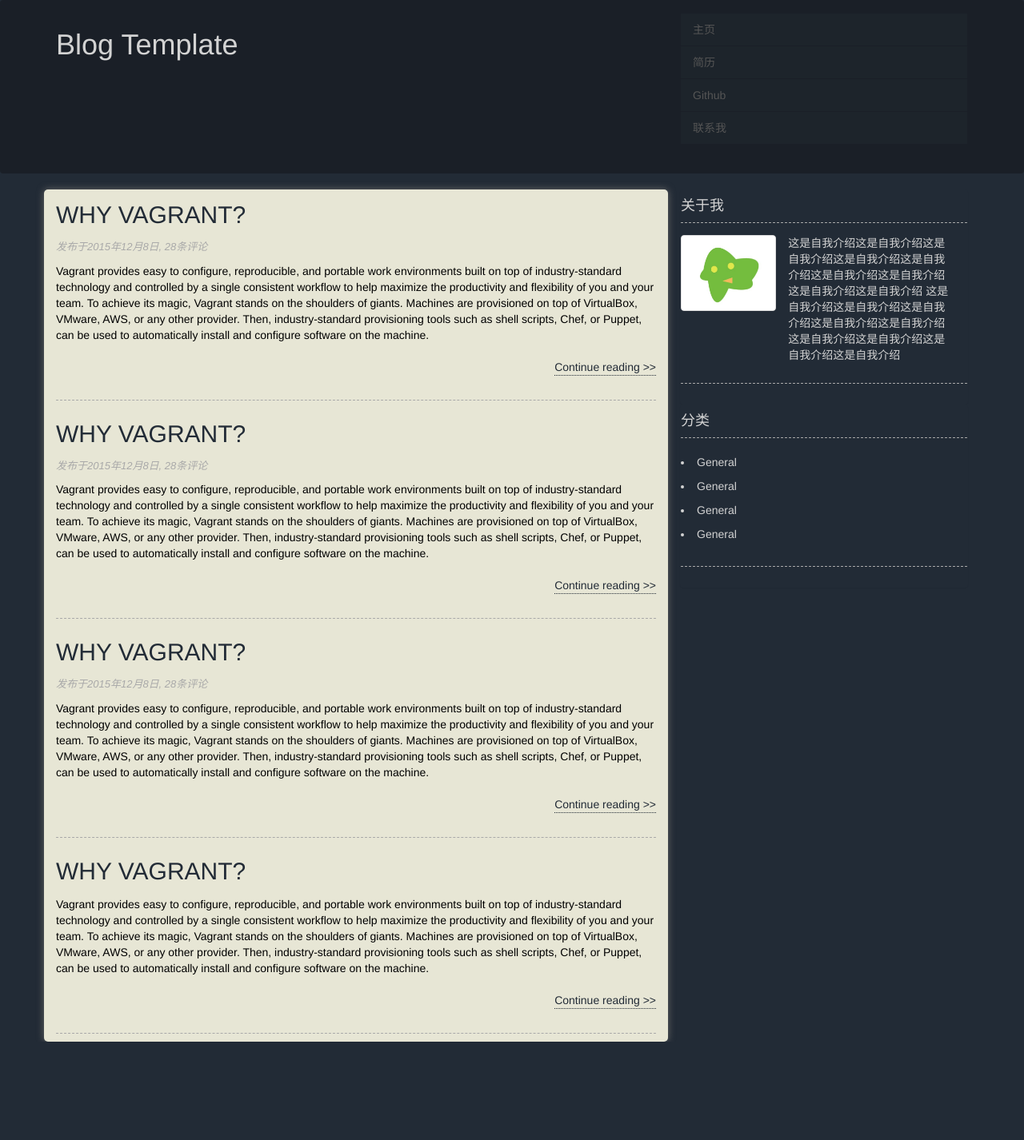
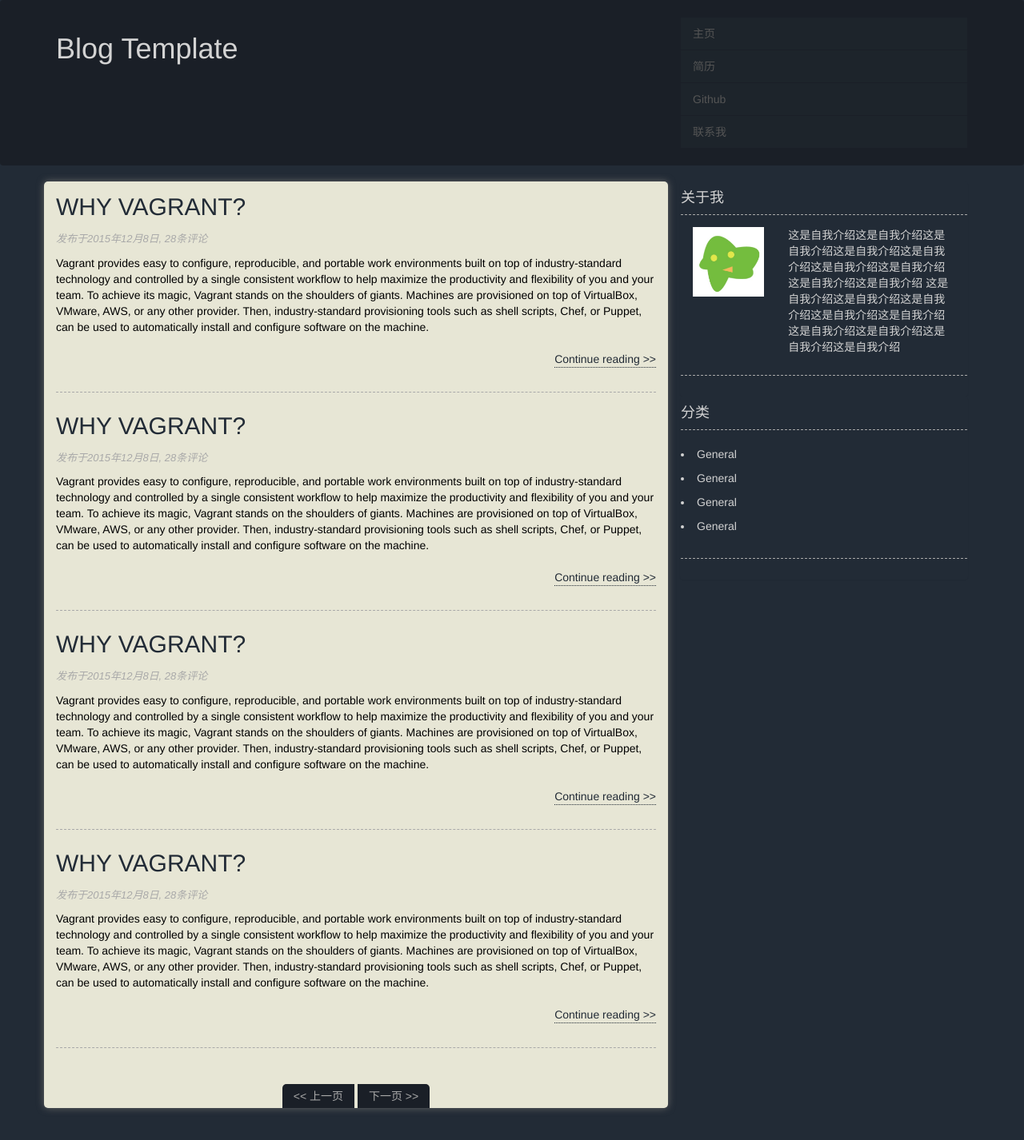
Before and after one commit to roryblucky/myblog, a plain HTML site: page views/index.html in a window 1280 px wide. Shown: the whole page at 80% size. Before the commit the page ends 1303 px from the top, so only its background shows below. Drawn offline with Linux system fonts and the light colour scheme.

Commit message:
update the page and css

```diff
--- a/static/css/main.css
+++ b/static/css/main.css
@@ -35,6 +35,10 @@
     border: 1px rgb(26, 31, 39) solid;
 }
 
+.list-group {
+    margin: 0;
+}
+
 .list-group > a:hover {
     background: rgb(34, 43, 54);
     color: white;
@@ -45,7 +49,7 @@
 }
 
 .header {
-    padding: 15px 0;
+    padding: 20px 0;
 }
 
 #navbar {
@@ -111,3 +115,36 @@
 .category > li > a:hover {
     color: white;
 }
+
+.pager {
+    margin: 45px 0 0 0;
+}
+
+.pager li > a {
+    background: rgb(26, 31, 39);
+    border-radius: 0;
+    border: none;
+    color: darkgray;
+}
+
+.pager li > a:hover {
+    background: rgb(34, 43, 54);
+    color: white;
+}
+
+.pager li > a:focus {
+    background: rgb(34, 43, 54);
+    color: white;
+}
+
+.pager li:first-child > a {
+    border-top-left-radius: 5px;
+}
+
+.pager li:last-child > a {
+    border-top-right-radius: 5px;
+}
+
+.footer {
+    margin-top: 40px;
+}
--- a/views/index.html
+++ b/views/index.html
@@ -101,6 +101,7 @@
                                 <h2>WHY VAGRANT?</h2>
                             </a>
                         </div>
+                        <p class="postDate">发布于2015年12月8日, 28条评论</p>
                         <article class="article">
                             Vagrant provides easy to configure, reproducible, and portable work environments built on
                             top of industry-standard technology and controlled by a single consistent workflow to help
@@ -114,6 +115,12 @@
                         <a href="#" class="pull-right reading">Continue reading >></a>
                     </li>
                 </ul>
+                <nav>
+                    <ul class="pager">
+                        <li><a href="#"><< 上一页</a></li>
+                        <li><a href="#">下一页 >></a></li>
+                    </ul>
+                </nav>
             </main>
         </div>
         <div id="secondary" class="col-xs-4 col-sm-4 col-md-4 ">
@@ -123,9 +130,9 @@
                 </div>
                 <div class="panel-body">
                     <div class="row">
-                        <img src="../static/img/header.png" class="col-xs-4 col-sm-4 col-md-4 img-thumbnail"/>
+                        <img src="../static/img/header.png" class="col-sm-4 col-md-4 hidden-xs"/>
 
-                        <p class="col-xs-8 col-sm-8 col-md-8">
+                        <p class="col-xs-12 col-sm-8 col-md-8">
                             这是自我介绍这是自我介绍这是自我介绍这是自我介绍这是自我介绍这是自我介绍这是自我介绍这是自我介绍这是自我介绍
                             这是自我介绍这是自我介绍这是自我介绍这是自我介绍这是自我介绍这是自我介绍这是自我介绍这是自我介绍这是自我介绍
                         </p>
@@ -148,5 +155,10 @@
         </div>
     </div>
 </div>
+<footer>
+    <div class="container footer">
+        <!--keep it-->
+    </div>
+</footer>
 </body>
 </html>
```
